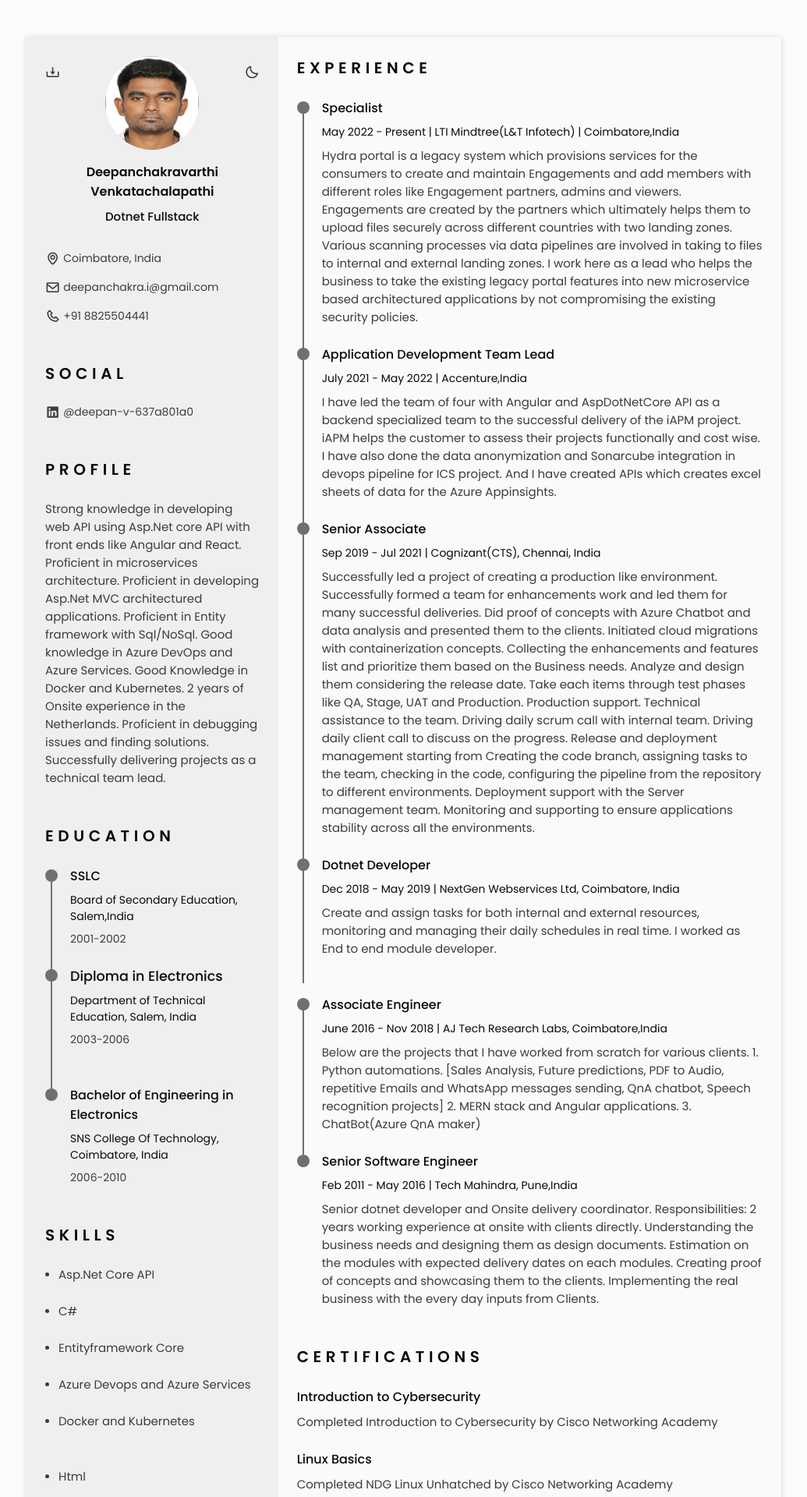
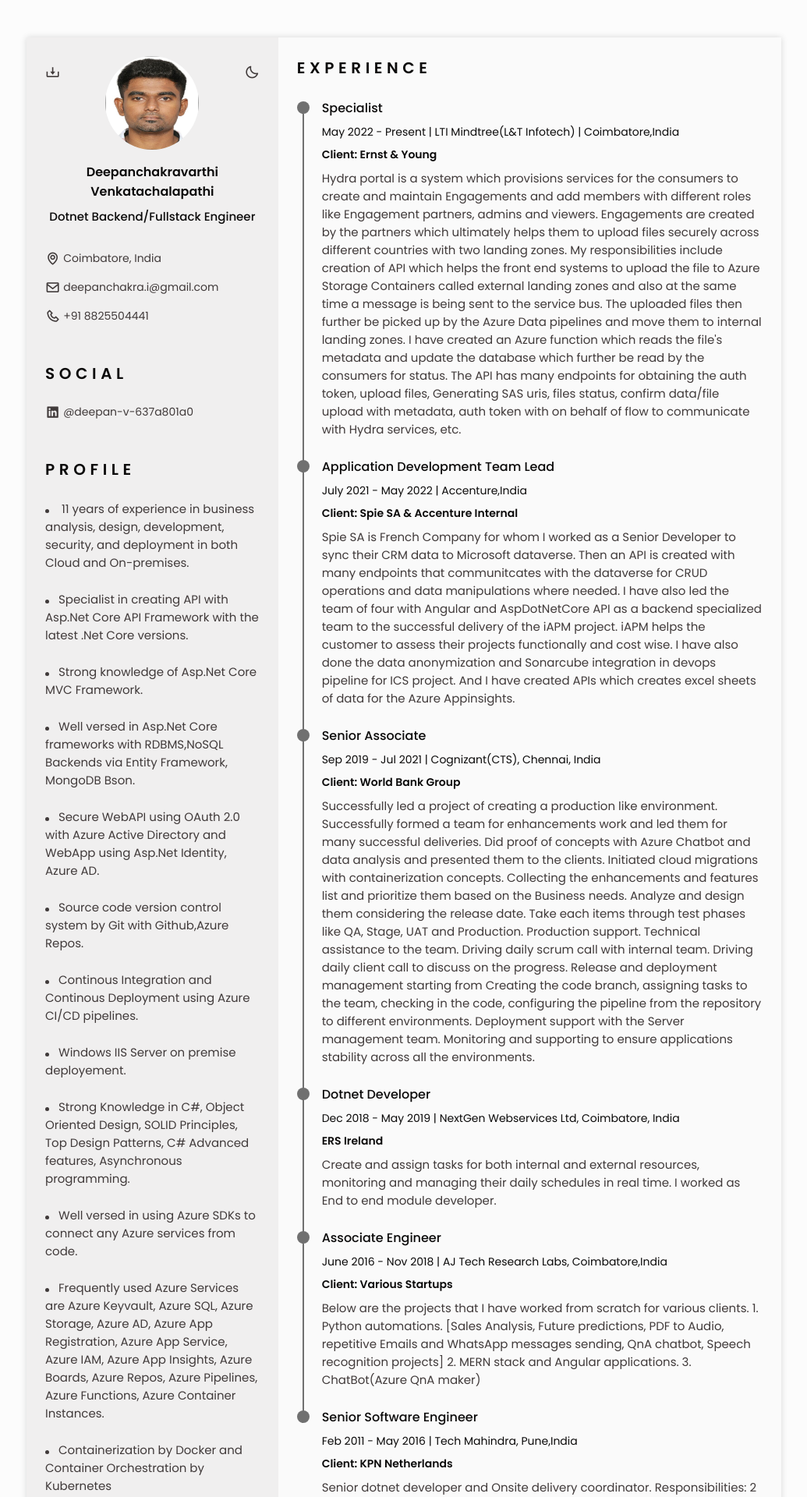
Before and after one commit to deepan-mag/deepan-resume, a PHP site: page / in a window 1280 px wide. Shown: the top 1920 px of the page at 78% size, without its empty margins (122-1157 px from the left). Run offline with PHP 8.4, Linux system fonts and the light colour scheme.

Commit message:
skills and profile are updated

```diff
--- a/assets/css/styles.css
+++ b/assets/css/styles.css
@@ -430,6 +430,8 @@ img {
 
 .skills__data,
 .languages__data {
+  display: grid;
+  grid-template-columns: repeat(2, 1fr);
   gap: 0;
 }
 .skills__name,
--- a/assets/js/main.js
+++ b/assets/js/main.js
@@ -106,19 +106,31 @@ let resumeButton = document.getElementById("resume-button");
 
 // Html2pdf options
 let opt = {
-  margin: 1,
+  // margin: 1,
+  // filename: "deepan_resume.pdf",
+  // //image: { type: "jpeg", quality: 0.98 },
+  // //html2canvas: { scale: 4 },
+  // html2canvas: { letterRendering: true, useCORS: true, logging: true },
+  // margin: 1,
+  // image: { type: "jpeg", quality: 1 },
+  // //jsPDF: { format: "a4", orientation: "portrait" },
+  // jsPDF: {
+  //   format: "a4",
+  // },
+  margin: 2,
   filename: "deepan_resume.pdf",
   image: { type: "jpeg", quality: 0.98 },
-  html2canvas: { scale: 4 },
-  jsPDF: { format: "a4", orientation: "portrait" },
+  html2canvas: { scale: 2 },
+  jsPDF: {
+    format: "a4",
+    orientation: "portrait",
+    compress: "true",
+  },
 };
 
 // Function to call areaCv and Html2Pdf options
 function generateResume() {
   html2pdf(areaCv, opt);
-  html2pdf().set({
-    pagebreak: { mode: ["avoid-all", "css", "legacy"] },
-  });
 }
 
 // When the button is clicked, it executes the three functions
--- a/index.html
+++ b/index.html
@@ -81,9 +81,9 @@
                 />
 
                 <h1 class="home__title">
-                  <b>Deepanchakravarthi Venkatachalapathi </b>
+                  <b>Deepanchakravarthi Venkatachalapathi</b>
                 </h1>
-                <h3 class="home__profession">Dotnet Fullstack</h3>
+                <h3 class="home__profession">Dotnet Backend/Fullstack Engineer</h3>
 
               </div>
 
@@ -140,16 +140,42 @@
             <h2 class="section-title">Profile</h2>
 
             <p class="profile__description">
-              Strong knowledge in developing web API using Asp.Net core API with
-              front ends like Angular and React. Proficient in microservices architecture.
-              Proficient in developing Asp.Net MVC architectured applications.
-              Proficient in Entity framework with Sql/NoSql. Good knowledge in
-              Azure DevOps and Azure Services. Good Knowledge in Docker and
-              Kubernetes. 2 years of Onsite experience in the Netherlands.
-              Proficient in debugging issues and finding solutions. Successfully
-              delivering projects as a technical team lead.
+              <span class="skills__circle"></span>
+              11 years of experience in business analysis, design, development, security, and deployment in both Cloud and On-premises.
+              <span class="skills__name"></span>
+              <span class="skills__circle"></span>Specialist in creating API with Asp.Net Core API Framework with the latest .Net Core versions.
+              <span class="skills__name"></span>
+              <span class="skills__circle"></span>Strong knowledge of Asp.Net Core MVC Framework.
+              <span class="skills__name"></span>
+              <span class="skills__circle"></span>Well versed in Asp.Net Core frameworks with RDBMS,NoSQL Backends via Entity Framework, MongoDB Bson.
+              <span class="skills__name"></span>
+              <span class="skills__circle"></span>Secure WebAPI using OAuth 2.0 with Azure Active Directory and WebApp using Asp.Net Identity, Azure AD.
+              <span class="skills__name"></span>
+              <span class="skills__circle"></span>Source code version control system by Git with Github,Azure Repos.
+              <span class="skills__name"></span>
+              <span class="skills__circle"></span>Continous Integration and Continous Deployment using Azure CI/CD pipelines.
+              <span class="skills__name"></span>
+              <span class="skills__circle"></span>Windows IIS Server on premise deployement.
+              <span class="skills__name"></span>
+              <span class="skills__circle"></span>Strong Knowledge in C#, Object Oriented Design, SOLID Principles, Top Design Patterns, C# Advanced features, Asynchronous programming.
+              <span class="skills__name"></span>
+              <span class="skills__circle"></span>Well versed in using Azure SDKs to connect any Azure services from code.
+              <span class="skills__name"></span>
+              <span class="skills__circle"></span>Frequently used Azure Services are Azure Keyvault, Azure SQL, Azure Storage, Azure AD, Azure App Registration, Azure App Service, Azure IAM, Azure App Insights, Azure Boards, Azure Repos, Azure Pipelines, Azure Functions, Azure Container Instances.
+              <span class="skills__name"></span>
+              <span class="skills__circle"></span>Containerization by Docker and Container Orchestration by Kubernetes
+              <span class="skills__name"></span>
+              <span class="skills__circle"></span>Ability to work in any modern cloud service providers Azure/AWS and their .Net SDKs.
+              <span class="skills__name"></span>
+              <span class="skills__circle"></span>Working experience with third parties like Cloudinary, Splunk, JIRA, Service Now, TravisCI.
+              <span class="skills__name"></span>
+              <span class="skills__circle"></span>Onsite working experience of 2 years in The Netherlands.
             </p>
           </section>
+
+
+
+
 
           <!--========== EDUCATION ==========-->
           <section class="education section" id="education">
@@ -182,7 +208,6 @@
                   <span class="education__year">2003-2006</span>
                 </div>
               </div>
-              <div class="html2pdf__page-break"></div>
               <div class="education__content">
                 <div class="education__time">
                   <span class="education__rounder"></span>
@@ -200,50 +225,6 @@
               </div>
             </div>
           </section>
-
-          <!--========== SKILLS  ==========-->
-          <section class="skills section" id="skills">
-            <h2 class="section-title">Skills</h2>
-
-            <div class="skills__content bd-grid">
-              <ul class="skills__data">
-                <li class="skills__name">
-                  <span class="skills__circle"></span>Asp.Net Core API
-                </li>
-                <li class="skills__name">
-                  <span class="skills__circle"></span> C#
-                </li>
-                <li class="skills__name">
-                  <span class="skills__circle"></span> Entityframework Core
-                </li>
-                <li class="skills__name">
-                  <span class="skills__circle"></span> Azure Devops and Azure
-                  Services
-                </li>
-                <li class="skills__name">
-                  <span class="skills__circle"></span> Docker and Kubernetes
-                </li>
-              </ul>
-
-              <ul class="skills__data">
-                <li class="skills__name">
-                  <span class="skills__circle"></span>Html
-                </li>
-                <li class="skills__name">
-                  <span class="skills__circle"></span> CSS
-                </li>
-                <li class="skills__name">
-                  <span class="skills__circle"></span> Javascript
-                </li>
-                <li class="skills__name">
-                  <span class="skills__circle"></span> Angular
-                </li>
-                <li class="skills__name">
-                  <span class="skills__circle"></span> React
-                </li>
-              </ul>
-            </div>
-          </section>
         </div>
 
         <div class="resume__right">
@@ -259,19 +240,23 @@
                 </div>
                 <div class="experience__data bd-grid">
                   <h3 class="experience__title">Specialist</h3>
-                  <span class="experience__company"
-                    >May 2022 - Present | LTI Mindtree(L&T Infotech) | Coimbatore,India</span
-                  >
+                  <span class="experience__company">May 2022 - Present | LTI Mindtree(L&T Infotech) | Coimbatore,India</span>
+                  <span class="experience__company"><strong>Client: Ernst & Young</strong></span>
                   <p class="experience__description">
-                    Hydra portal is a legacy system which provisions services for
+                    Hydra portal is a system which provisions services for
                     the consumers to create and maintain Engagements and add members with
                     different roles like Engagement partners, admins and viewers.
                     Engagements are created by the partners which ultimately helps them
                     to upload files securely across different countries with two landing zones.
-                    Various scanning processes via data pipelines are involved in taking to files to
-                    internal and external landing zones. I work here as a lead who helps the business
-                    to take the existing legacy portal features into new microservice based architectured
-                    applications by not compromising the existing security policies.
+                    My responsibilities include creation of API
+                    which helps the front end systems to upload the file to Azure Storage Containers called
+                    external landing zones and also at the same time a message is being sent to the service bus. The
+                    uploaded files then further be picked up by the Azure Data pipelines and move them to
+                    internal landing zones. I have created an Azure function which reads the file's metadata
+                    and update the database which further be read by the consumers for status. The API has many
+                    endpoints for obtaining the auth token, upload files, Generating SAS uris, files status,
+                    confirm data/file upload with metadata, auth token with on behalf of flow to communicate with
+                    Hydra services, etc.
                   </p>
                 </div>
               </div>
@@ -287,8 +272,12 @@
                   <span class="experience__company"
                     >July 2021 - May 2022 | Accenture,India</span
                   >
+                  <span class="experience__company"><strong>Client: Spie SA & Accenture Internal</strong></span>
                   <p class="experience__description">
-                    I have led the team of four with Angular and AspDotNetCore
+                    Spie SA is French Company for whom I worked as a Senior Developer to sync their CRM data to Microsoft dataverse.
+                    Then an API is created with many endpoints that
+                    communitcates with the dataverse for CRUD operations and data manipulations where needed.
+                    I have also led the team of four with Angular and AspDotNetCore
                     API as a backend specialized team to the successful delivery
                     of the iAPM project. iAPM helps the customer to assess their
                     projects functionally and cost wise. I have also done the
@@ -308,6 +297,7 @@
                   <span class="experience__company"
                     >Sep 2019 - Jul 2021 | Cognizant(CTS), Chennai, India</span
                   >
+                  <span class="experience__company"><strong>Client: World Bank Group</strong></span>
                   <p class="experience__description">
                     Successfully led a project of creating a production like
                     environment. Successfully formed a team for enhancements
@@ -342,6 +332,7 @@
                     >Dec 2018 - May 2019 | NextGen Webservices Ltd, Coimbatore,
                     India</span
                   >
+                  <span class="experience__company"><strong>ERS Ireland</strong></span>
                   <p class="experience__description">
                     Create and assign tasks for both internal and external
                     resources, monitoring and managing their daily schedules in
@@ -350,7 +341,6 @@
                 </div>
               </div>
 
-              <div class="html2pdf__page-break"></div>
               <div class="experience__content">
                 <div class="experience__time">
                   <span class="experience__rounder"></span>
@@ -362,6 +352,7 @@
                     >June 2016 - Nov 2018 | AJ Tech Research Labs,
                     Coimbatore,India</span
                   >
+                  <span class="experience__company"><strong>Client: Various Startups</strong></span>
                   <p class="experience__description">
                     Below are the projects that I have worked from scratch for
                     various clients. 1. Python automations. [Sales Analysis,
@@ -383,6 +374,7 @@
                   <span class="experience__company"
                     >Feb 2011 - May 2016 | Tech Mahindra, Pune,India</span
                   >
+                  <span class="experience__company"><strong>Client: KPN Netherlands</strong></span>
                   <p class="experience__description">
                     Senior dotnet developer and Onsite delivery coordinator.
                     Responsibilities: 2 years working experience at onsite with
@@ -395,6 +387,86 @@
                   </p>
                 </div>
               </div>
+            </div>
+          </section>
+
+           <!--========== SKILLS  ==========-->
+          <section class="skills section" id="skills">
+            <h2 class="section-title">Primary Skills</h2>
+
+            <div class="skills__content bd-grid">
+              <ul class="skills__data">
+                <li class="skills__name">
+                  <span class="skills__circle"></span>Asp.Net Core API
+                </li>
+                <li class="skills__name">
+                  <span class="skills__circle"></span>Asp.Net Core MVC
+                </li>
+                <li class="skills__name">
+                  <span class="skills__circle"></span> C#
+                </li>
+                <li class="skills__name">
+                  <span class="skills__circle"></span> Entityframework Core
+                </li>
+                <li class="skills__name">
+                  <span class="skills__circle"></span> OAuth, Asp.Net Identity
+                </li>
+                <li class="skills__name">
+                  <span class="skills__circle"></span> Azure CI/CD Pipelines
+                </li>
+                <li class="skills__name">
+                  <span class="skills__circle"></span> Azure PaaS,SaaS
+                </li>
+                <li class="skills__name">
+                  <span class="skills__circle"></span> Azure SDK for .NET
+                </li>
+                <li class="skills__name">
+                  <span class="skills__circle"></span> RDBMS, MongoDb
+                </li>
+                <li class="skills__name">
+                  <span class="skills__circle"></span> RabbitMq, Azure Service Bus
+                </li>
+                <li class="skills__name">
+                  <span class="skills__circle"></span> Docker and Kubernetes
+                </li>
+                <li class="skills__name">
+                  <span class="skills__circle"></span>Html
+                </li>
+                <li class="skills__name">
+                  <span class="skills__circle"></span> CSS
+                </li>
+              </ul>
+
+              <h4 class="section-title">Secondary Skills</h4>
+              <ul class="skills__data">
+                <li class="skills__name">
+                  <span class="skills__circle"></span> Asp.Net, MVC Frameworks
+                </li>
+                <li class="skills__name">
+                  <span class="skills__circle"></span> ADO.NET
+                </li>
+                <li class="skills__name">
+                  <span class="skills__circle"></span> Javascript
+                </li>
+                <li class="skills__name">
+                  <span class="skills__circle"></span> Angular
+                </li>
+                <li class="skills__name">
+                  <span class="skills__circle"></span> React
+                </li>
+                <li class="skills__name">
+                  <span class="skills__circle"></span> Python, Pandas
+                </li>
+                <li class="skills__name">
+                  <span class="skills__circle"></span> Machine Learning with Scikit, Tensorflow
+                </li>
+                <li class="skills__name">
+                  <span class="skills__circle"></span> Azure Qna Maker
+                </li>
+                <li class="skills__name">
+                  <span class="skills__circle"></span> SharePoint 2010
+                </li>
+              </ul>
             </div>
           </section>
 
```
